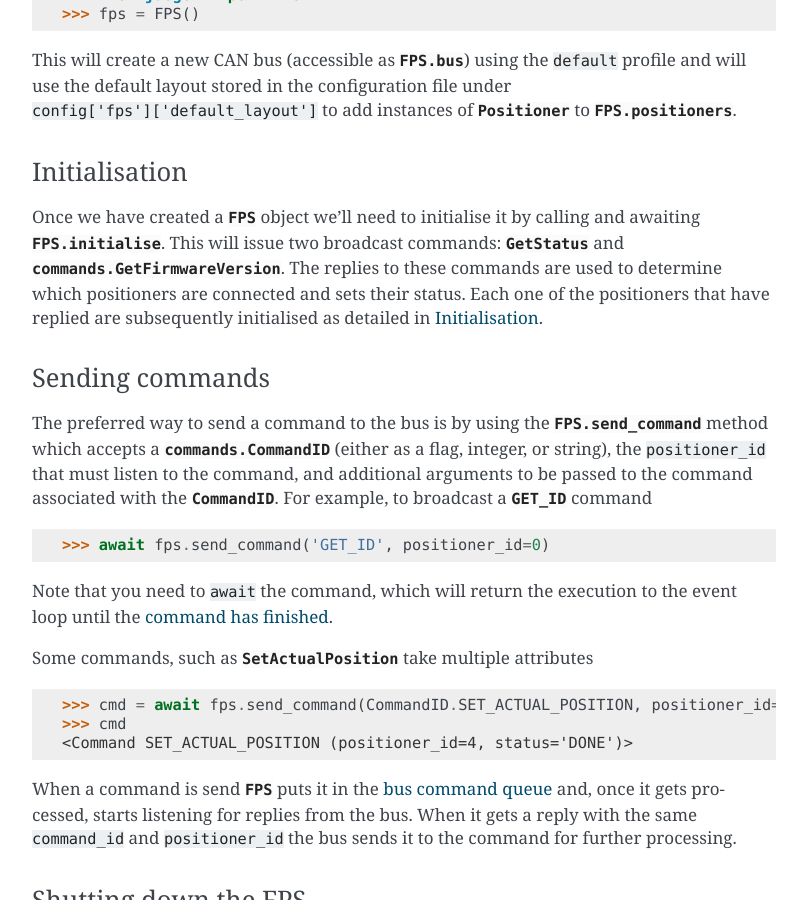
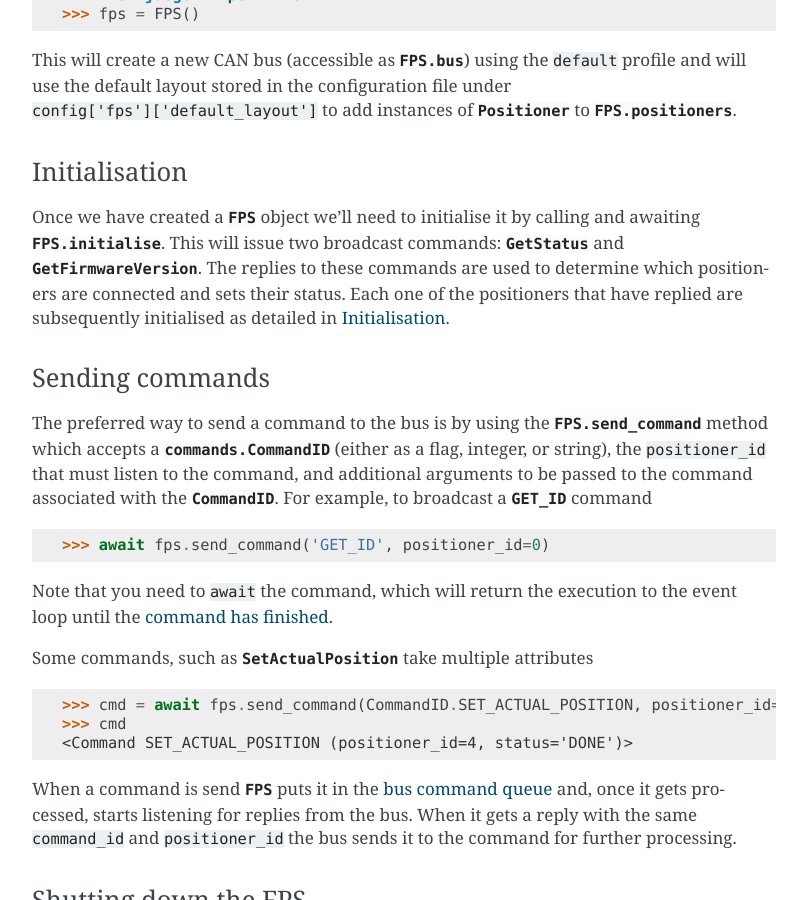
Before and after one commit to sdss/jaeger, a Sphinx documentation site: the page built from docs/sphinx/shatterdome.rst, in a window 1280 px wide and 900 px high, scrolled down 2663 px. Shown: the whole window, without its empty margins (346-1153 px from the left). Built offline with Sphinx 7.4.7, drawn with Linux system fonts in a browser that asks for light colours; the version number is read from the project's files by our own code.

Commit message:
Add missing tilde

```diff
--- a/docs/sphinx/shatterdome.rst
+++ b/docs/sphinx/shatterdome.rst
@@ -90,7 +90,7 @@ This will create a new CAN bus (accessible as `.FPS.bus`) using the ``default``
 Initialisation
 ^^^^^^^^^^^^^^
 
-Once we have created a `.FPS` object we'll need to initialise it by calling and awaiting `.FPS.initialise`. This will issue two broadcast commands: `~.commands.GetStatus` and `.commands.GetFirmwareVersion`. The replies to these commands are used to determine which positioners are connected and sets their status. Each one of the positioners that have replied are subsequently initialised as detailed in :ref:`positioner-initialise`.
+Once we have created a `.FPS` object we'll need to initialise it by calling and awaiting `.FPS.initialise`. This will issue two broadcast commands: `~.commands.GetStatus` and `~.commands.GetFirmwareVersion`. The replies to these commands are used to determine which positioners are connected and sets their status. Each one of the positioners that have replied are subsequently initialised as detailed in :ref:`positioner-initialise`.
 
 Sending commands
 ^^^^^^^^^^^^^^^^
```
